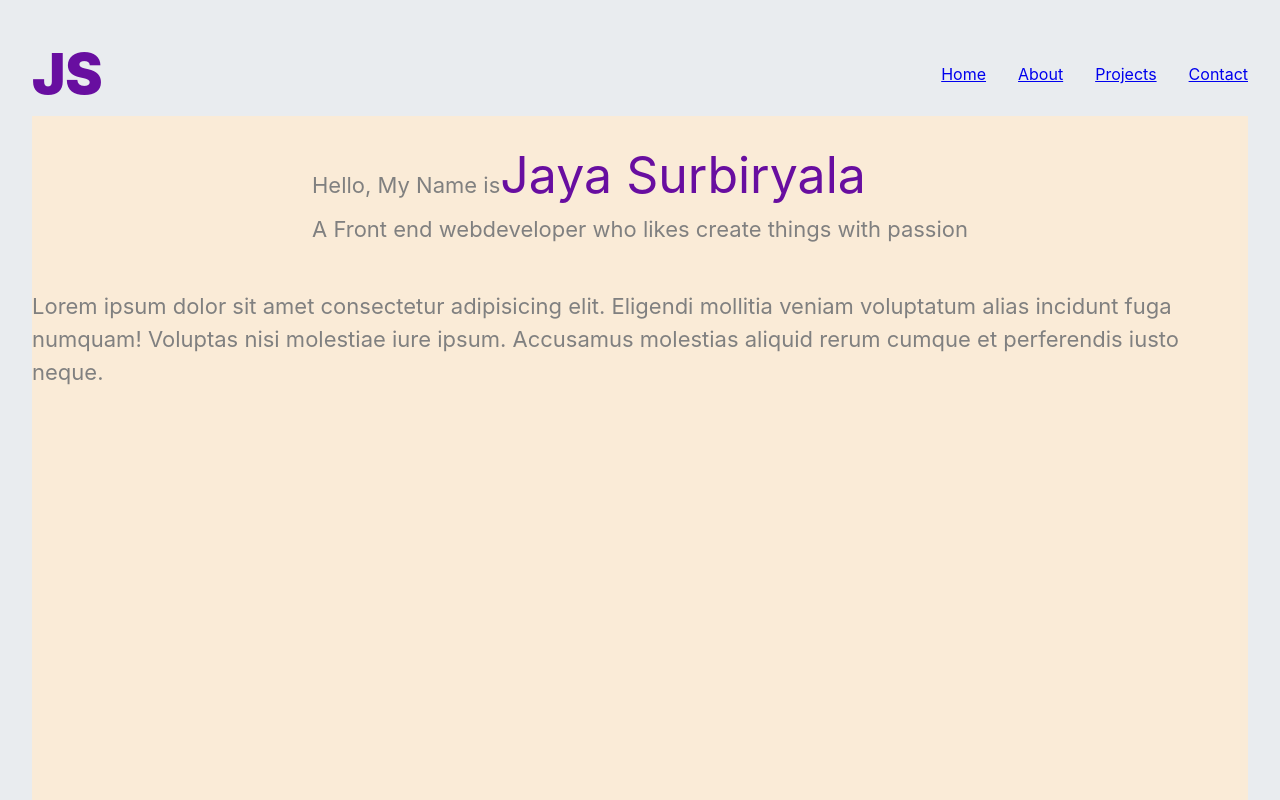
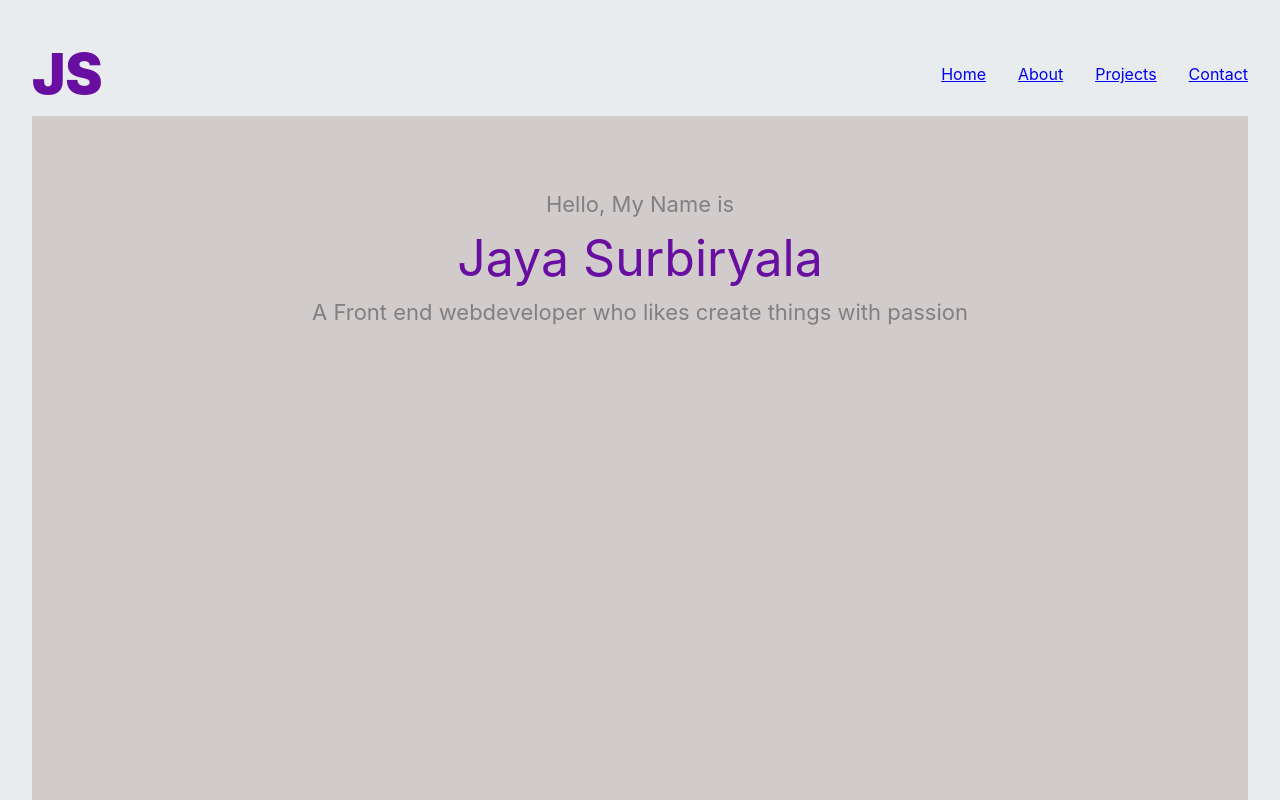
Before and after one commit to Jayakodehode/Jaya-React-Portfolio, a React (Vite) app: page /Jaya-React-Portfolio/home in a window 1280 px wide. Shown: the top 800 px of the page. Built offline with nearby package versions, Linux system fonts and the light colour scheme.

Commit message:
did some changes

```diff
--- a/src/routes/Contact/Contact.jsx
+++ b/src/routes/Contact/Contact.jsx
@@ -27,6 +27,7 @@ export function Contact() {
       </div>
       <div className={style["contact-info"]}>
         <h1>Contact Me</h1>
+        <p>Let's have a quickchat about your thoughts</p>
         <p>
           Feel free to contact me, i would like to discuss anything whatever is
           running in your mind. hope i can help you, so don't hesitate to
--- a/src/routes/Contact/Contact.module.css
+++ b/src/routes/Contact/Contact.module.css
@@ -1,23 +1,23 @@
 .contact-page {
   margin-top: 50px;
   max-width: 1280px;
-  min-height: 100vh;
+  min-height: 700px;
   display: flex;
   justify-content: space-between;
   box-shadow: 4px 4px 15px grey;
+  border-radius: 5px;
 }
 .contact-form {
-  width: 600px;
+  width: 700px;
   height: 500px;
   margin: 50px;
-
-  padding: 10px;
+  border-radius: 10px;
+  padding: 30px;
   box-shadow: 1px 1px 1px 10px #680ea0;
 }
 .form > label {
   color: black;
   font-size: 18px;
-  margin: 10px;
 }
 input {
   width: 300px;
@@ -42,9 +42,8 @@ button {
   padding: 10px;
   border: 2px solid #680ea0;
   border-radius: 10px;
-  align-content: center;
 }
-contact-info {
+.contact-info {
   padding: 10px;
   margin: 10px;
 }
--- a/src/routes/Home/Home.jsx
+++ b/src/routes/Home/Home.jsx
@@ -4,17 +4,9 @@ export function Home() {
     <div className={style["homepage"]}>
       <section className={style["homepage-intro"]}>
         <p>
-          Hello, My Name is
+          Hello, My Name is <br />
           <span>Jaya Surbiryala</span> <br />A Front end webdeveloper who likes
           create things with passion
-        </p>
-      </section>
-      <section>
-        <p>
-          Lorem ipsum dolor sit amet consectetur adipisicing elit. Eligendi
-          mollitia veniam voluptatum alias incidunt fuga numquam! Voluptas nisi
-          molestiae iure ipsum. Accusamus molestias aliquid rerum cumque et
-          perferendis iusto neque.
         </p>
       </section>
     </div>
--- a/src/routes/Home/Home.module.css
+++ b/src/routes/Home/Home.module.css
@@ -1,12 +1,12 @@
 .homepage {
-  background-color: antiquewhite;
+  background-color: rgb(209, 203, 203);
+  max-width: 1280px;
+  height: 1000px;
   min-height: 100vh;
   color: #fff;
 }
 .homepage-intro {
-  display: flex;
-  flex-direction: column;
-  align-items: center;
+  padding: 50px;
 }
 .homepage-intro > p > span {
   font-size: 50px;
@@ -15,8 +15,5 @@
 .homepage-intro > p {
   color: grey;
   font-size: 22px;
+  text-align: center;
 }
-p {
-  color: grey;
-  font-size: 22px;
-}
```
